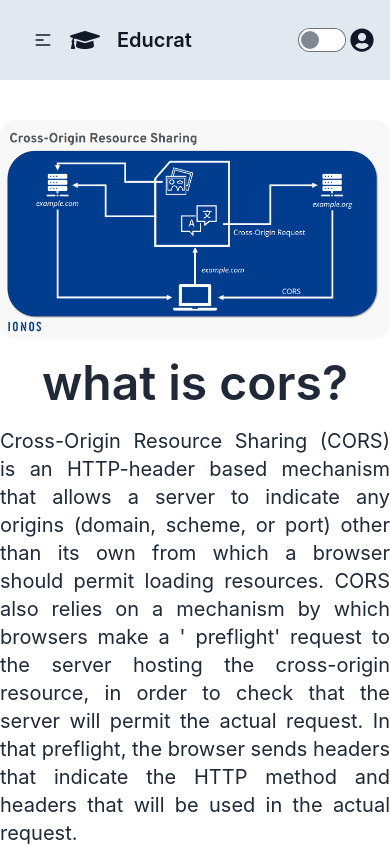
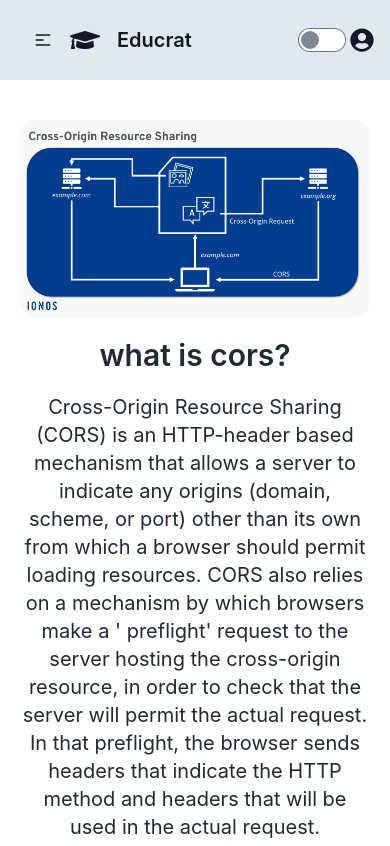
Before and after one commit to sheikh-riyadh/learning-platform-client, a React (Create React App) app: page /blogs in a window 390 px wide. Shown: the top 846 px of the page. Built offline with nearby package versions, Linux system fonts and the light colour scheme.

Commit message:
added courses section

```diff
--- a/src/components/Blog/Blog.js
+++ b/src/components/Blog/Blog.js
@@ -4,8 +4,8 @@ const Blog = ({ image, title, description, option }) => {
     return (
         <div className='mt-10'>
             <img className='w-[500px] m-auto rounded-2xl' src={image} alt="BlogImage" />
-            <h1 className='text-5xl font-semibold my-5'>{title}</h1>
-            <p className='text-xl text-justify'>
+            <h1 className='text-3xl lg:text-5xl font-semibold my-5'>{title}</h1>
+            <p className='text-xl lg:text-justify'>
                 {description} <br></br>
                 <strong>{option}</strong>
             </p>
--- a/src/components/Blogs/Blogs.js
+++ b/src/components/Blogs/Blogs.js
@@ -3,7 +3,7 @@ import Blog from '../Blog/Blog';
 
 const Blogs = () => {
     return (
-        <div className='text-center lg:mx-16 '>
+        <div className='text-center mx-5 lg:mx-16 lg:mb-10'>
             <Blog
                 image='cros.png'
                 title=" what is cors?"
--- a/src/components/Home/Home.js
+++ b/src/components/Home/Home.js
@@ -97,7 +97,6 @@ const Home = () => {
                     </div>
                 </div>
             </div>
-            <Footer></Footer>
         </div>
     );
 };
```
